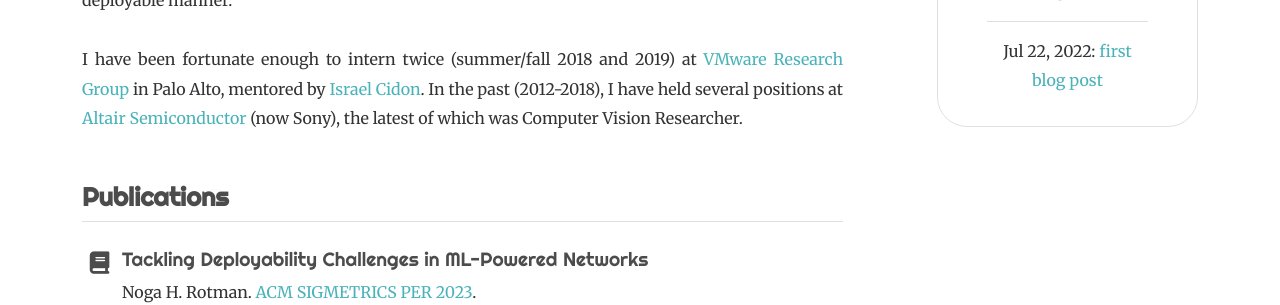
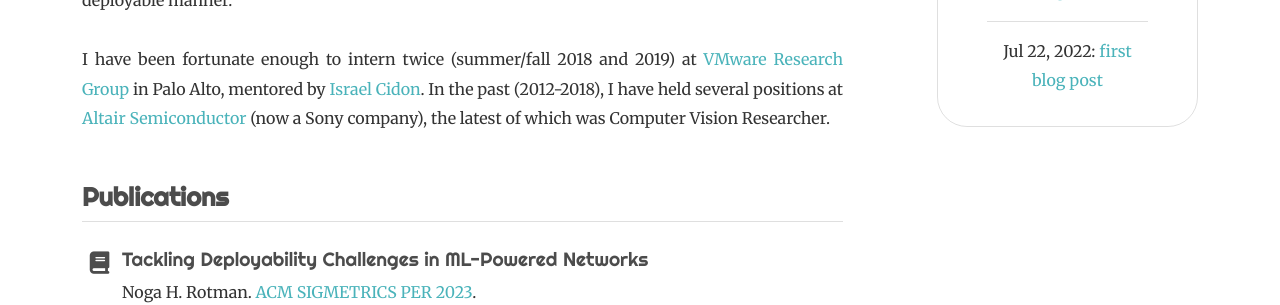
Before and after one commit to r02b/r02b.github.io, a Jekyll site: the page built from _pages/main.md, in a window 1280 px wide and 900 px high. Shown: the part 450-755 px from the top of the window. Built offline with Jekyll 4.4.1, drawn with Linux system fonts in a browser that asks for light colours; a style sheet for code colours, icons or effects is not loaded; some of the changed lines change nothing that is shown.

Commit message:
More updates because I always miss something.

```diff
--- a/_pages/main.md
+++ b/_pages/main.md
@@ -23,17 +23,10 @@ permalink: /
     <a href="https://research.vmware.com/" target="_blank">VMware Research Group</a> in Palo Alto, mentored by
     <a href="https://research.vmware.com/researchers/israel-cidon" target="_blank">Israel Cidon</a>.
     In the past (2012-2018), I have held several positions at
-        <a href="https://altair-semi.com/" target="_blank">Altair Semiconductor</a> (now Sony),
+        <a href="https://altair-semi.com/" target="_blank">Altair Semiconductor</a> (now a Sony company),
         the latest of which was Computer Vision Researcher.
     <br>
 
-<!--
-    My Computer Science masters' degree, supervised by <a href="https://www.researchgate.net/scientific-contributions/7349961_Yehoshua_Sagiv" target="_blank">
-
-        Yehushoa (Shuky) Sagiv</a>, focused on graph databases
-
-    I received my bachelor degree from HUJI as well, majoring in Mathematics and Computer Science.
--->
  </div>
 </div>
 
```
